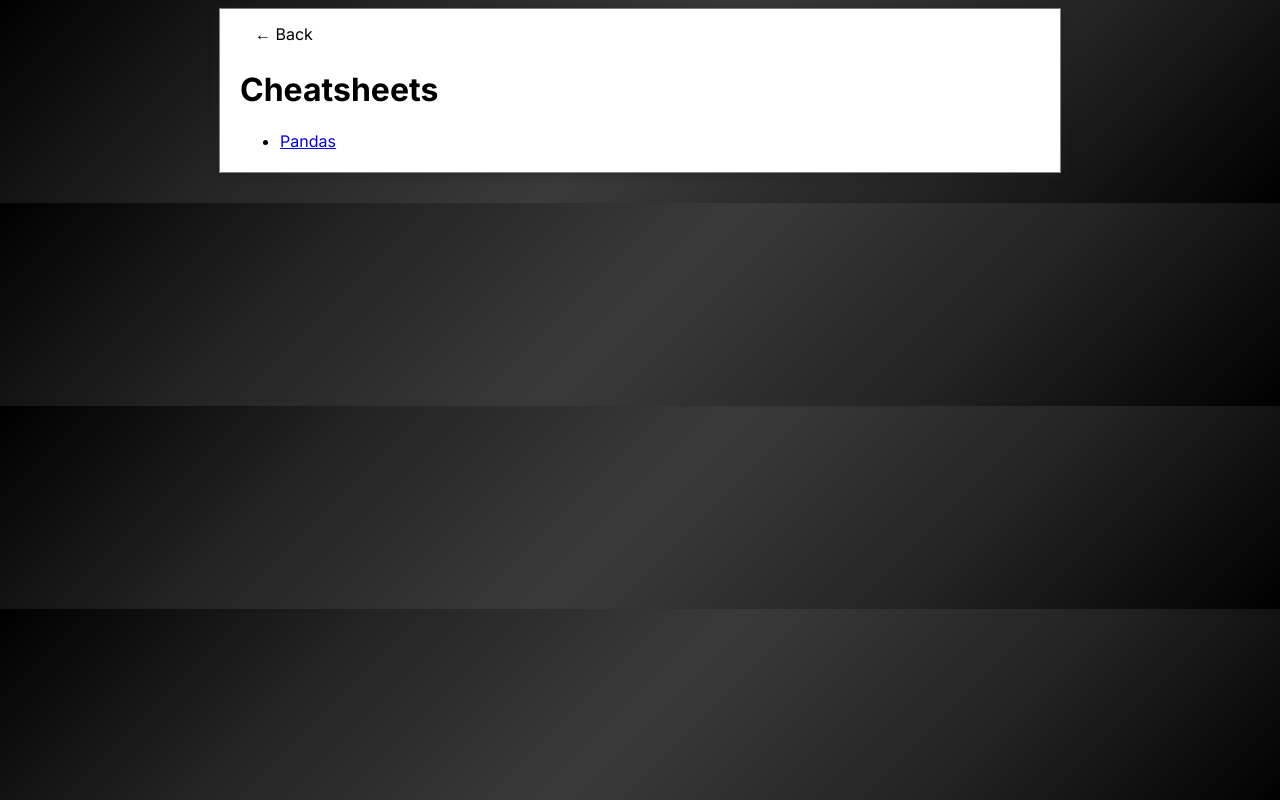
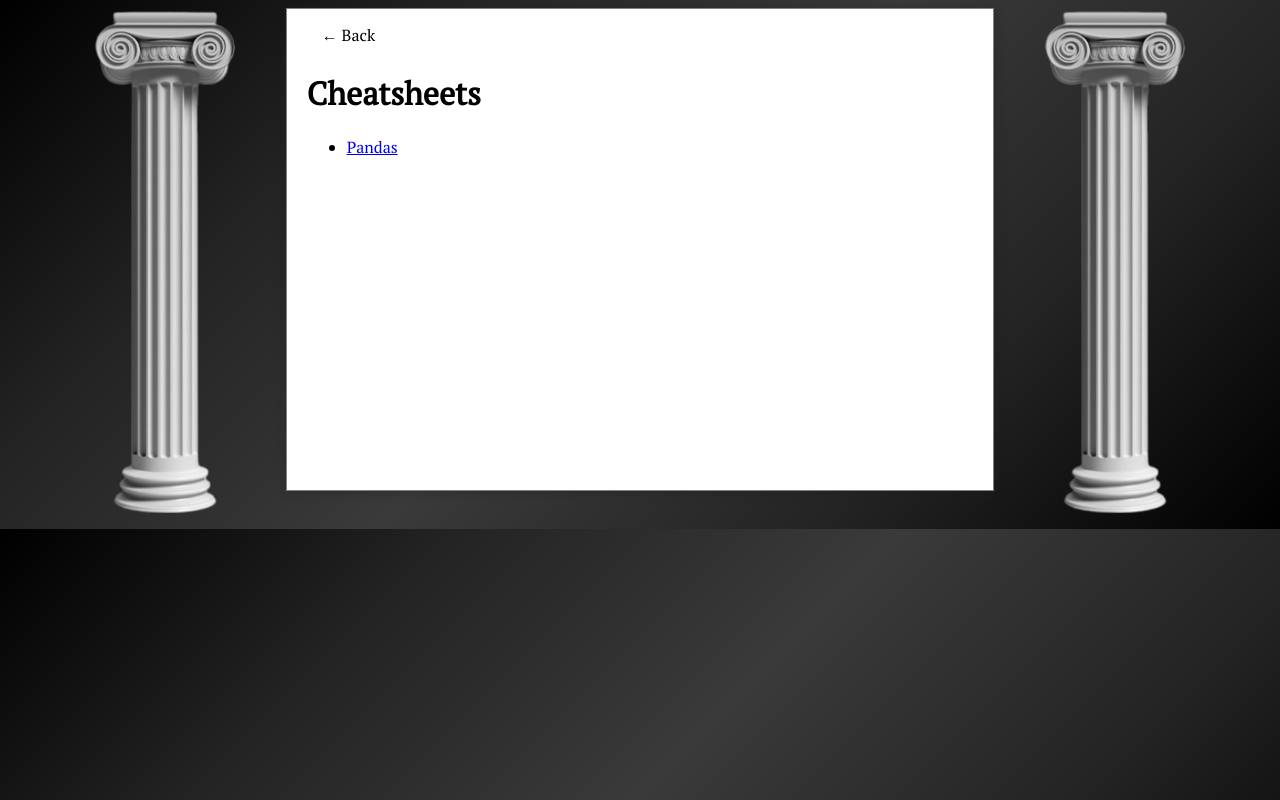
Before and after one commit to kaan-sirin/personlig, a Next.js app in the folder personlig/: page /cheatsheets in a window 1280 px wide. Built offline with nearby package versions, Linux system fonts and the light colour scheme.

Commit message:
added pillars and changed font

```diff
--- a/personlig/src/app/cheatsheets/page.tsx
+++ b/personlig/src/app/cheatsheets/page.tsx
@@ -1,19 +1,11 @@
 'use client'
 import Link from 'next/link'
+import Image from 'next/image'
 
 export default function Page() {
 
-    return (<div
-        style={{
-            maxWidth: "600pt",
-            margin: "auto",
-            marginBottom: "30px",
-            border: "1px solid gray",
-            padding: "5px 20px",
-            background: "white",
-            boxShadow: "1px 1px 10px #22222277",
-        }}
-    >
+    return (
+  <div>
         <div style={{margin: '5px', padding: "5px 10px"}}>
         <Link style={{color: 'black', textDecoration:'none' }} href="/"> &larr; Back</Link>
         </div>
@@ -21,5 +13,5 @@ export default function Page() {
         <ul>
             <li><Link href="https://colab.research.google.com/drive/1PAOwA-SZrhPndyksl8Um32z0ghBwtKG9?usp=sharing">Pandas</Link></li>
         </ul>
-    </div >)
+    </div > )
 }
--- a/personlig/src/app/globals.css
+++ b/personlig/src/app/globals.css
@@ -20,3 +20,38 @@ body {
   color: rgb(var(--foreground-rgb));
   background: linear-gradient(135deg, #000000, #232323, #3a3a3a, #232323, #000000);
 }
+
+.flex-container {
+  display: flex;
+  max-width: 1100px;
+  /* Increase this value if you want them wider apart */
+  width: 100%;
+  margin: 0 auto;
+}
+
+.outer-container {
+  display: flex;
+}
+
+.content {
+  flex: 1;
+  max-width: 500pt;
+  /* min-height: 500pt; */
+  margin: auto;
+  margin-top: 0;
+  margin-bottom: 30px;
+  border: 1px solid gray;
+  padding: 5px 20px;
+  background: white;
+  box-shadow: 1px 1px 10px #22222277;
+
+}
+
+@media only screen and (max-width: 564pt){
+  .hide-on-small {
+    display: none;
+  }
+  .content{
+    max-width: 400pt;
+  }
+}
--- a/personlig/src/app/layout.tsx
+++ b/personlig/src/app/layout.tsx
@@ -1,9 +1,10 @@
 import type { Metadata } from 'next'
 import { Analytics } from '@vercel/analytics/react';
-import { Inter } from 'next/font/google'
+import { PT_Serif } from 'next/font/google'
 import './globals.css'
+import Image from 'next/image';
 
-const inter = Inter({ subsets: ['latin'] })
+const pt_serif = PT_Serif({ weight: '400', subsets: ['latin'] })
 
 export const metadata: Metadata = {
   title: 'K.S',
@@ -17,8 +18,31 @@ export default function RootLayout({
 }) {
   return (
     <html lang="en">
-      <body className={inter.className}>{children}
+      <body className={pt_serif.className}>
+        <div className='outer-container'>
+          <div className='flex-container'>
+            <div className='hide-on-small'>
+              <Image
+                className='hide-on-small'
+                src="/pillar.png"
+                width={150}
+                height={150 * 3.38820638821}
+                alt='Power, stability and integrity, left' />
+            </div>
+            <div className='content'>
+              {children}
+            </div>
+            <div className='hide-on-small'>
+              <Image
+                src="/pillar.png"
+                width={150}
+                height={150 * 3.38820638821}
+                alt='Power, stability and integrity, right' />
+            </div>
+          </div>
+        </div>
         <Analytics />
+
       </body>
     </html>
   )
--- a/personlig/src/app/page.tsx
+++ b/personlig/src/app/page.tsx
@@ -3,17 +3,7 @@ import Link from 'next/link'
 
 export default function Home() {
   return (
-    <div
-      style={{
-        maxWidth: "600pt",
-        margin: "auto",
-        marginBottom: "30px",
-        border: "1px solid gray",
-        padding: "5px 20px",
-        background: "white",
-        boxShadow: "1px 1px 10px #22222277",
-      }}
-    >
+        <div>
           <h1>Kaan Sirin</h1>
           <hr />
           <a href="#bio">Brief Bio</a> {" | "}
@@ -63,6 +53,5 @@ export default function Home() {
             </li>
           </ul>
         </div>
-
       )
 }
```
Also changed, not shown: personlig/public/pillar.png (added), 1 other file (tests, documents, lock files or other folders). Lines whose indentation alone changed are shown as unchanged.
